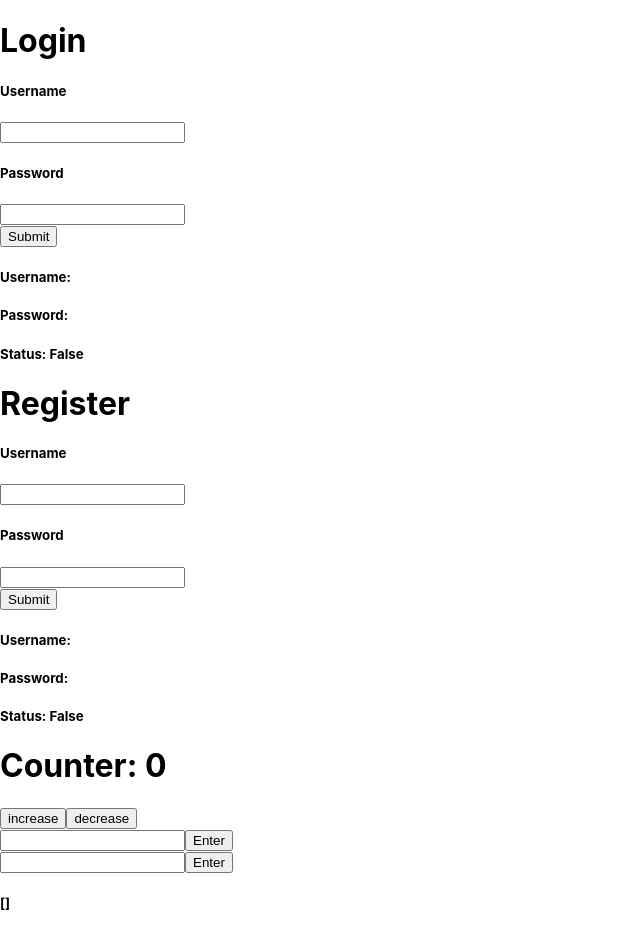
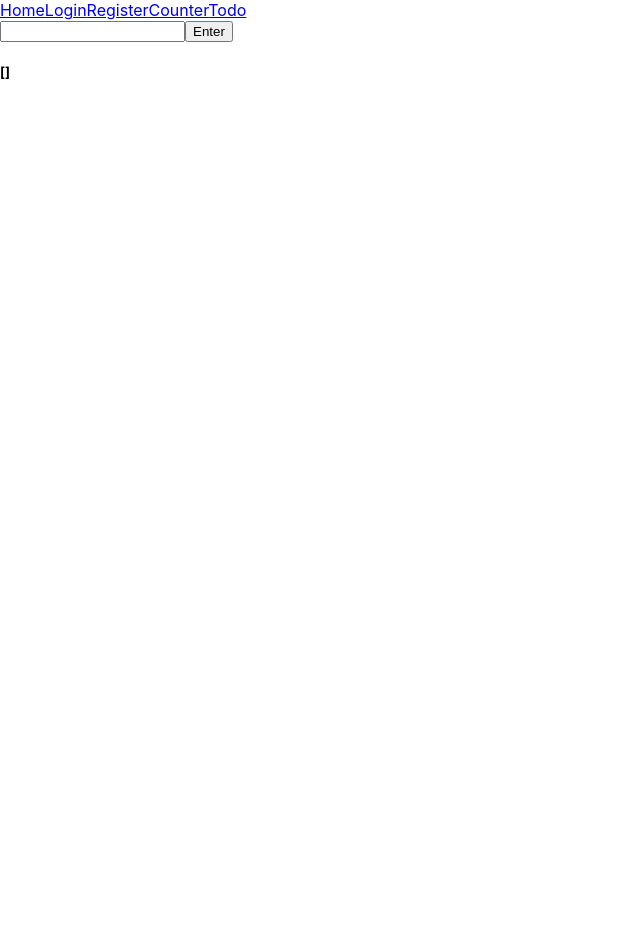
Before and after one commit to starship-z/React-Login, a React (Create React App) app in the folder client/: page /todo in a window 1280 px wide. Shown: the whole page, without its empty margins (0-640 px from the left). After the commit the page ends 800 px from the top, so only its background shows below. Built offline with nearby package versions, Linux system fonts and the light colour scheme; the HTML template or start-up script is replaced by a standard one.

Commit message:
Add router

```diff
--- a/client/package.json
+++ b/client/package.json
@@ -8,6 +8,7 @@
     "@testing-library/user-event": "^12.8.3",
     "react": "^17.0.2",
     "react-dom": "^17.0.2",
+    "react-router-dom": "^5.2.0",
     "react-scripts": "4.0.3",
     "web-vitals": "^1.1.2"
   },
--- a/client/src/App.js
+++ b/client/src/App.js
@@ -2,15 +2,29 @@ import Login from "./components/Login"
 import Register from "./components/Register"
 import Counter from "./components/Counter"
 import ToDoList from "./components/ToDoList"
-
+import { Link, BrowserRouter as Router, Switch, Route } from "react-router-dom";
+// import { Link, BrowserRouter as Router, Switch, Route } from "react-router-dom";
+// google: react router example
+// /home /login /register
 
 function App() {
   return (
     <div>
-      <Login />
-      <Register />
-      <Counter />
-      <ToDoList />
+    <Router>
+      <Link to="/">Home</Link>
+      <Link to="/login">Login</Link>
+      <Link to="/register">Register</Link>
+      <Link to="/counter">Counter</Link>
+      <Link to="/todo">Todo</Link>
+      <Switch>
+        <Route exact path="/login" component={Login}></Route>
+        <Route exact path="/register" component={Register}></Route>
+        <Route exact path="/counter" component={Counter}></Route>
+        <Route exact path="/todo" component={ToDoList}></Route>
+      </Switch>
+
+
+    </Router>
 
     </div>
   );
```
Also changed, not shown: client/src/components/ToDoList.js (+0 -14 lines), 1 other file (tests, documents, lock files or other folders).
